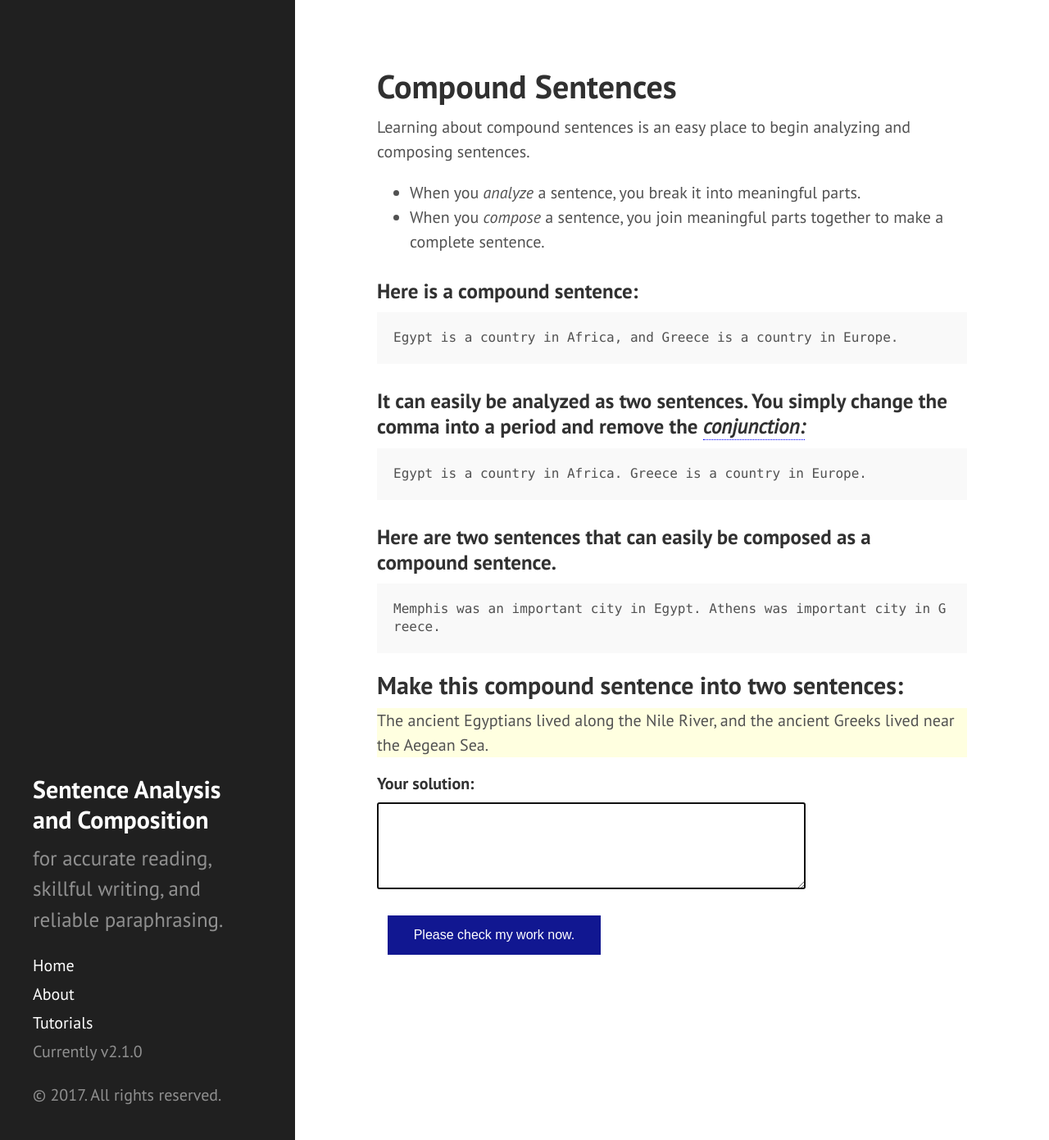
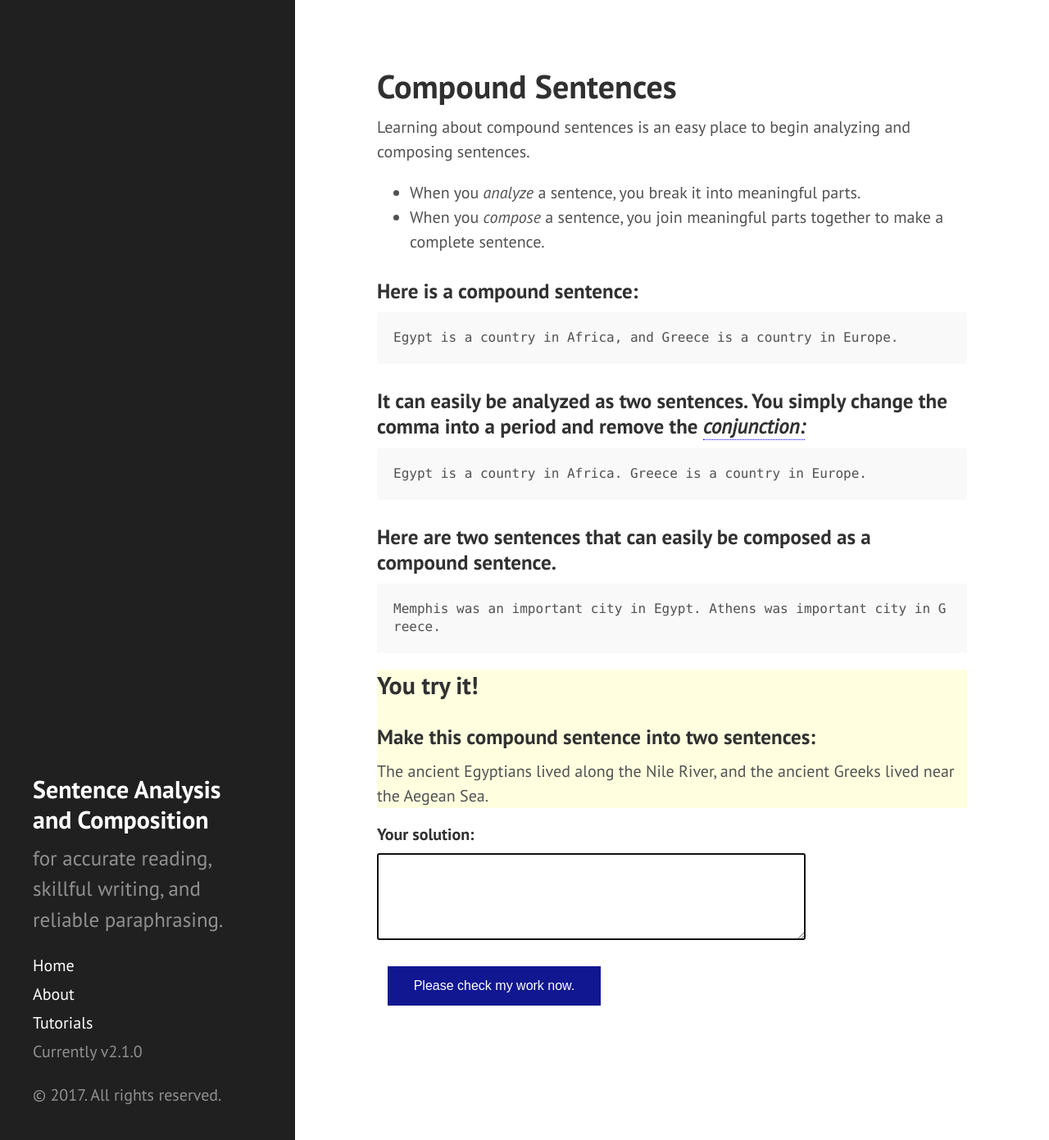
Before and after one commit to srogersact/srogersact.github.io, a Jekyll site: the page tutorials/compound_sentences/index.html, which Jekyll copies as it is, in a window 1280 px wide and 1391 px high. Shown: the whole window at 82% size. Built offline with Jekyll 4.4.1, drawn with Linux system fonts in a browser that asks for light colours.

Commit message:
Include the directions with the problem.

```diff
--- a/tutorials/compound_sentences/index.html
+++ b/tutorials/compound_sentences/index.html
@@ -154,8 +154,10 @@
 
 <pre>Memphis was an important city in Egypt. Athens was important city in Greece.</pre>
 
-<h2>Make this compound sentence into two sentences:</h2>
 <div style="background-color:lightyellow;">
+<h2>You try it!</h2>
+<h3>Make this compound sentence into two sentences:</h3>
+
 <script src="cp_sentences_problem01.js"></script>
 </div>
 <h4>Your solution:</h4>
```
